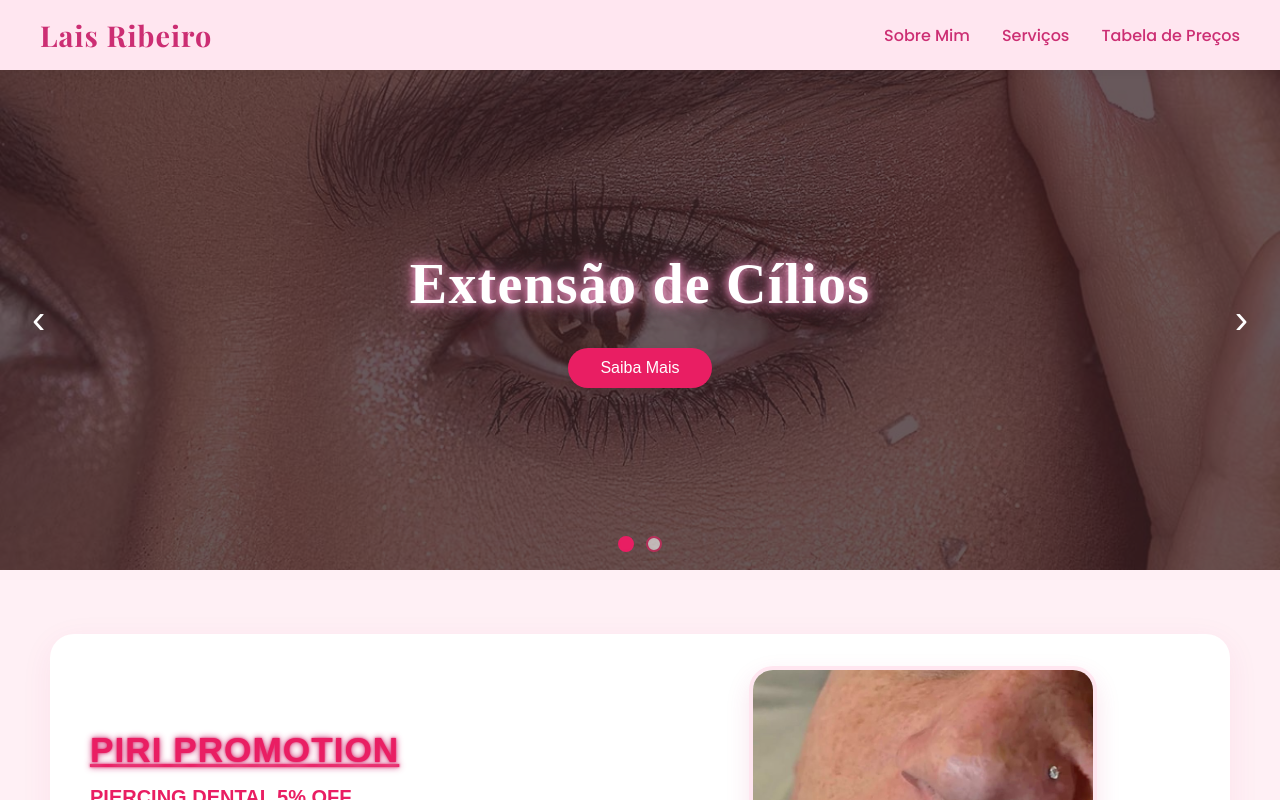
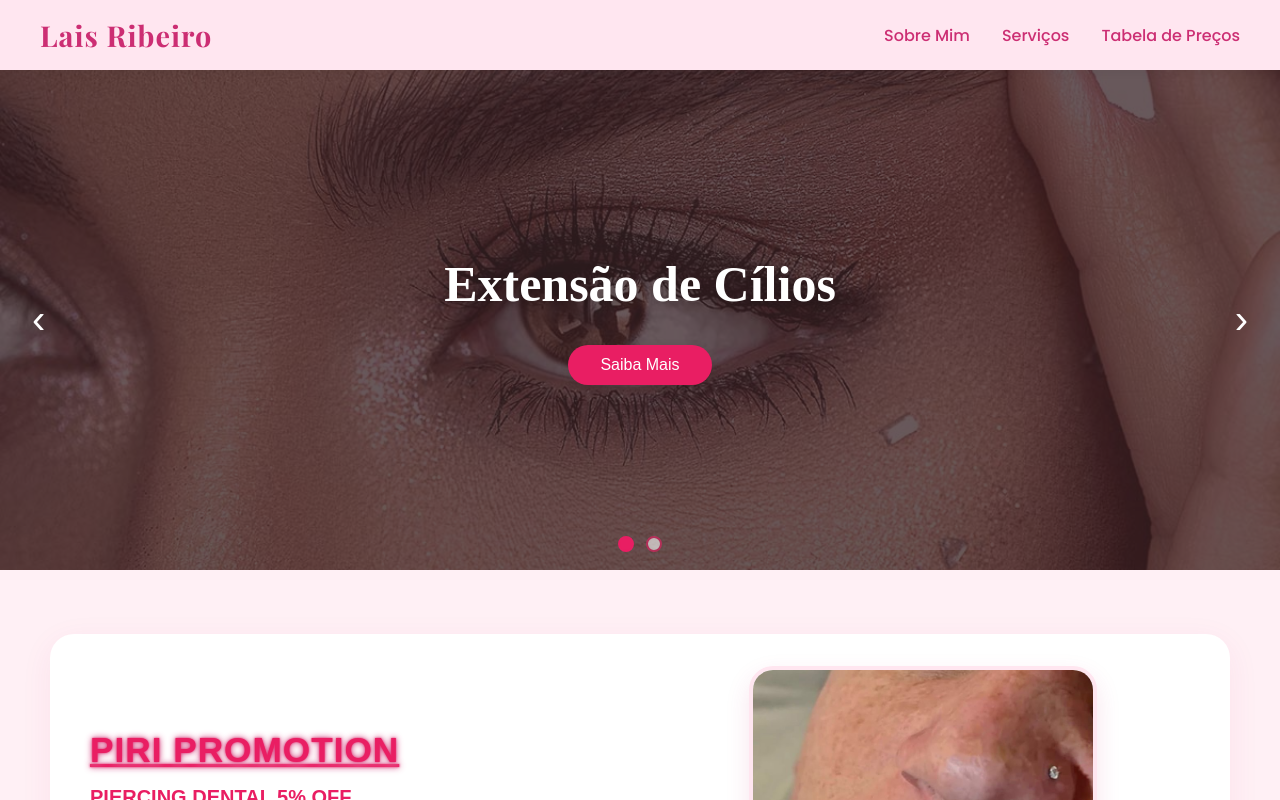
Before and after one commit to BrunoToniatti/lais, an Angular app: page / in a window 1280 px wide. Shown: the top 800 px of the page. Built offline with nearby package versions, Linux system fonts and the light colour scheme.

Commit message:
fix tamanho titulo banner

```diff
--- a/src/app/first-page/components/carousel/carousel.component.scss
+++ b/src/app/first-page/components/carousel/carousel.component.scss
@@ -74,18 +74,12 @@
     padding: 2rem 2.5rem;
     text-align: center;
 
-   h3 {
-  font-size: clamp(2.2rem, 6vw, 3.5rem);
-  font-weight: 800;
-  color: #fff;
-  margin-bottom: 1rem;
-  text-shadow:
-    0 0 8px rgba(255, 182, 234, 0.8),    // rosa suave
-    0 0 12px rgba(255, 95, 143, 0.6),    // rosa forte
-    0 0 24px rgba(255, 182, 234, 0.5);   // brilho mais distante
-  animation: fadeUp 1s ease;
-  letter-spacing: 1.2px;
-}
+    h3 {
+      font-size: 50px;
+      color: #fff;
+      margin-bottom: 1rem;
+      text-shadow: 0 2px 8px rgba(0,0,0,0.18);
+    }
 
     p {
       color: #fff;
@@ -165,7 +159,7 @@
     max-height: 300px;
     .carousel-content {
       padding: 0.7rem 0.5rem;
-      h3 { font-size: 50px; }
+      h3 { font-size: 30px; }
       p { font-size: 0.95rem; }
       button { font-size: 0.95rem; }
     }
```
